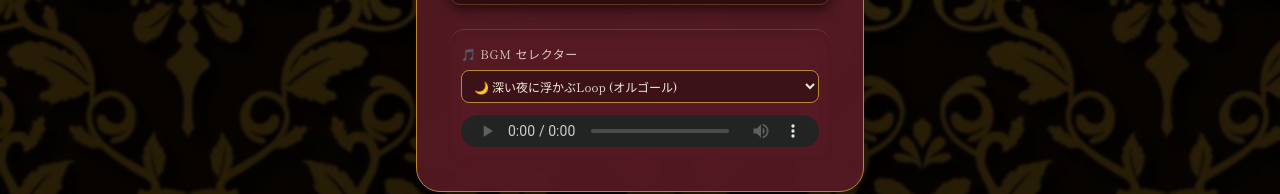
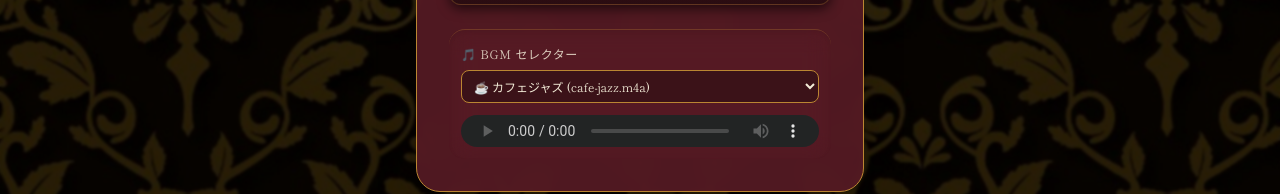
Before and after one commit to mtmtpoipoi-tech/butler-app, a Next.js app: page /timer in a window 1280 px wide. Shown: the part 1001-1195 px from the top of the page. Built offline with nearby package versions, Linux system fonts and the light colour scheme.

Commit message:
カフェジャズ(cafe-jazz.m4a)をBGMリストに追加しタイマー連動を実装

```diff
--- a/app/timer/page.tsx
+++ b/app/timer/page.tsx
@@ -46,9 +46,10 @@ const MODES: Record<TimerMode, ModeConfig> = {
 };
 
 const BGM_LIST = [
+  { id: 'cafejazz', name: '☕ カフェジャズ (cafe-jazz.m4a)', file: '/cafe-jazz.m4a' },
   { id: 'nyarupaka', name: '🌙 深い夜に浮かぶLoop (オルゴール)', file: '/nyarupaka.wav' },
   { id: 'yukidoke', name: '雪解けの頃 / ruha', file: '/yukidoke.mp4' },
-  { id: 'departure', name: 'Departure / 메インBGM', file: '/Departure_7651.mp3' },
+  { id: 'departure', name: 'Departure / メインBGM', file: '/Departure_7651.mp3' },
 ];
 
 const ACTIVITY_LIST = ['勉強', '仕事', '作業', '読書', '創作'];
@@ -211,7 +212,7 @@ export default function TimerPage() {
 
   const formatTime = (seconds: number) => `${String(Math.floor(seconds / 60)).padStart(2, '0')}:${String(seconds % 60).padStart(2, '0')}`;
 
-  // 🎵 タイマー開始時にBGM自動再生、停止時に一時停止する連動処理
+  // タイマー開始時にBGM自動再生、停止時に一時停止する連動処理
   const toggleTimer = () => {
     setIsFadingToBlack(true);
     setTimeout(() => {
```
